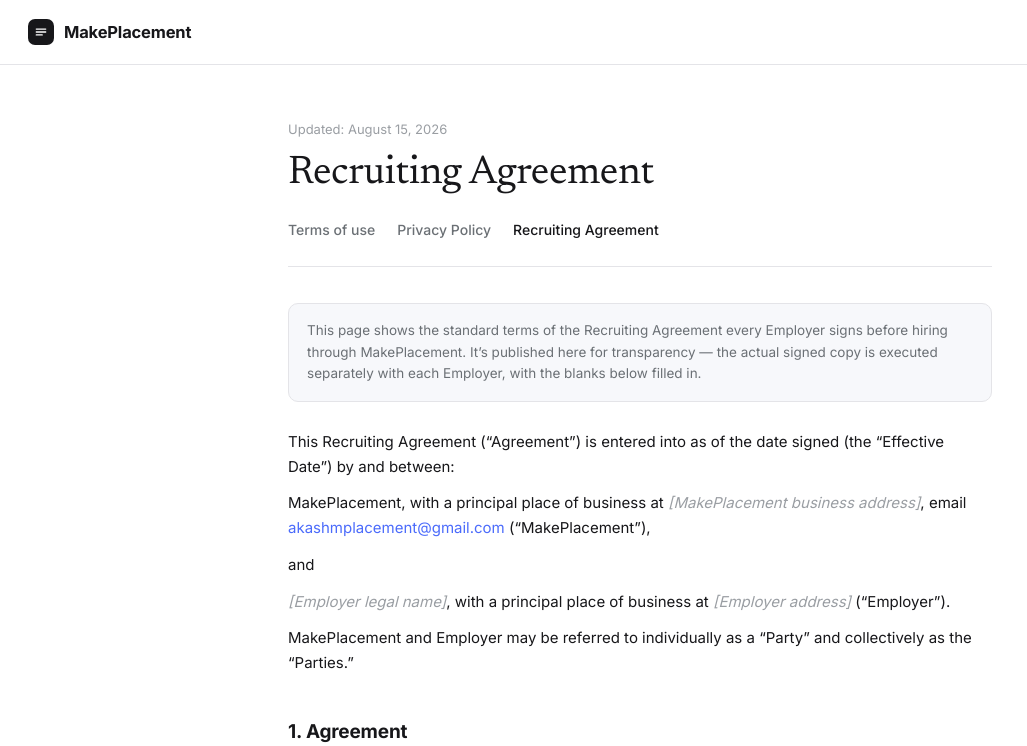
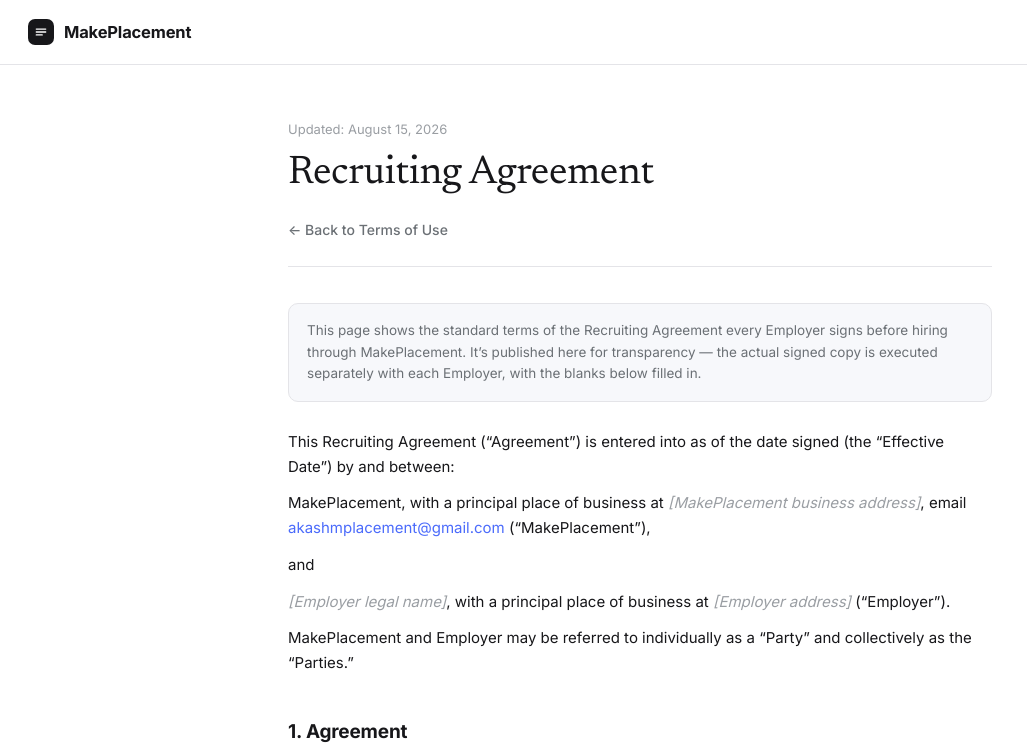
Before and after one commit to akashsbhinder-rgb/Recruiting-platform, a plain HTML site: page recruiting-agreement.html in a window 1280 px wide. Shown: the top 746 px of the page, without its empty margins (0-1027 px from the left). Drawn offline with Linux system fonts and the light colour scheme.

Commit message:
Broaden content license to match Paraform, make recruiting-agreement a doc
Content license granted to MakePlacement (and to other users) is now
perpetual, transferable, and marketing-usable, matching Paraform's
actual clause instead of the narrower version used at launch.
recruiting-agreement.html gets the same treatment as
recruiting-contract.html: removed from site nav/footer everywhere,
referenced only inline from terms.html Section 3, since it's a
per-Employer signed doc rather than a page people browse to directly.

```diff
--- a/recruiting-agreement.html
+++ b/recruiting-agreement.html
@@ -207,9 +207,7 @@
   <h1>Recruiting Agreement</h1>
 
   <div class="doc-tabs">
-    <a href="terms.html">Terms of use</a>
-    <a href="privacy.html">Privacy Policy</a>
-    <a href="recruiting-agreement.html" class="active">Recruiting Agreement</a>
+    <a href="terms.html">&larr; Back to Terms of Use</a>
   </div>
 
   <div class="notice">
@@ -289,7 +287,7 @@
 </main>
 
 <footer>
-  &copy; 2026 MakePlacement &middot; <a href="terms.html">Terms of Use</a> &middot; <a href="privacy.html">Privacy Policy</a> &middot; <a href="recruiting-agreement.html">Recruiting Agreement</a>
+  &copy; 2026 MakePlacement &middot; <a href="terms.html">Terms of Use</a> &middot; <a href="privacy.html">Privacy Policy</a>
 </footer>
 
 </body>
```
Also changed, not shown: privacy.html (+1 -2 lines), recruiting-contract.html (+1 -1 lines), terms.html (+4 -3 lines).
